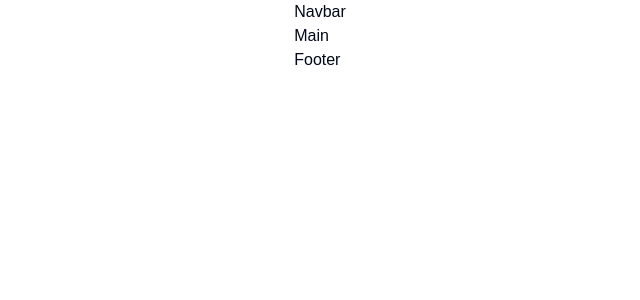
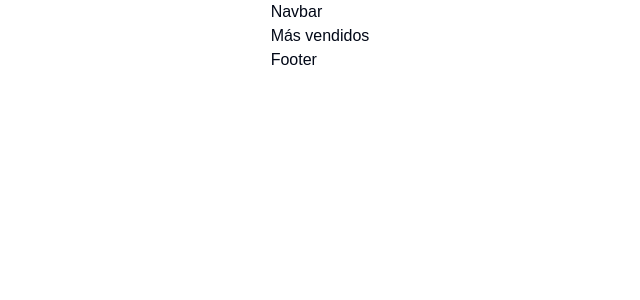
Before and after one commit to No-Country-simulation/C23-52-webapp, a Next.js app in the folder frontend/ruminet/: page / in a window 1280 px wide. Shown: the top 300 px of the page, without its empty margins (320-960 px from the left). Built offline with nearby package versions, Linux system fonts and the light colour scheme.

Commit message:
test home-main

```diff
--- a/frontend/ruminet/src/components/main/Main.jsx
+++ b/frontend/ruminet/src/components/main/Main.jsx
@@ -1,5 +1,11 @@
 export const Main = () => {
-    return (
-        <div>Main</div>
-    )
-}
+  return (
+    <main>
+      <section>
+        {/* Hero */}
+        <h2>Más vendidos</h2>
+        {/* Cards */}
+      </section>
+    </main>
+  );
+};
```
